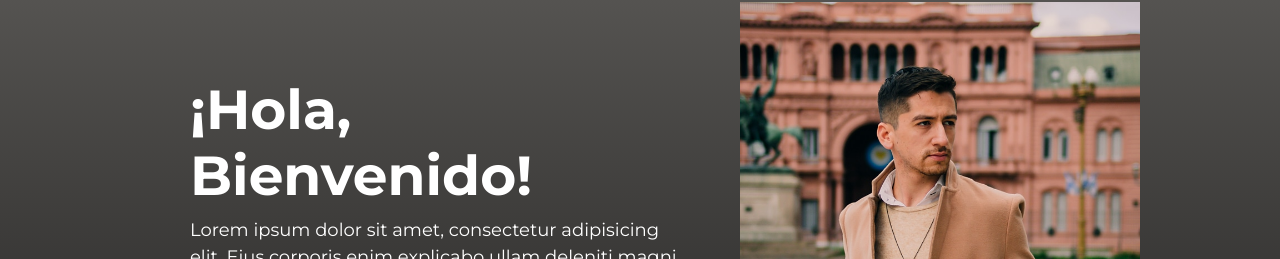
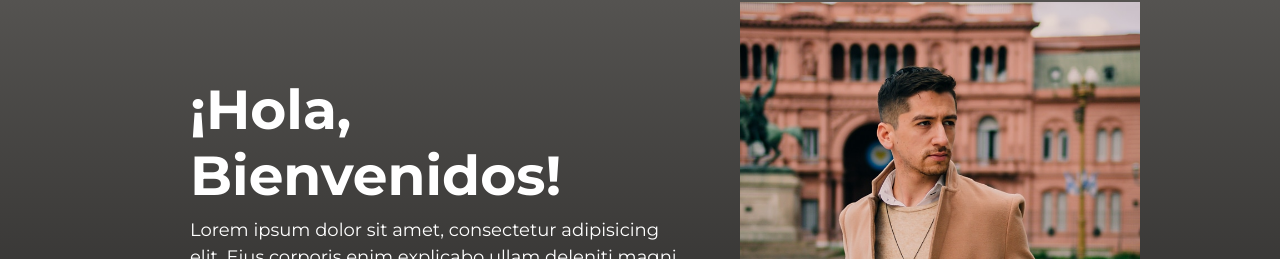
Before and after one commit to toledofok/PrimerSitioWeb, a plain HTML site: page index.html in a window 1280 px wide. Shown: the part 199-458 px from the top of the page. Drawn offline with nearby package versions, Linux system fonts and the light colour scheme.

Commit message:
cambio en el h1 del index

```diff
--- a/index.html
+++ b/index.html
@@ -51,7 +51,7 @@
         <div class="row">
             <section class="hero">
                 <article class="heroTexto">
-                    <h1>¡Hola, Bienvenido! </h1>
+                    <h1>¡Hola, Bienvenidos! </h1>
                     <p>Lorem ipsum dolor sit amet, consectetur adipisicing elit. Eius corporis enim explicabo ullam deleniti magni nam sequi error repellendus iusto vero in, tempora a vel perferendis eum animi praesentium quia.</p>
                     <a href="paginas/proyectos.html" type="button" class="cta">Proyectos</a>
                 </article>
```
